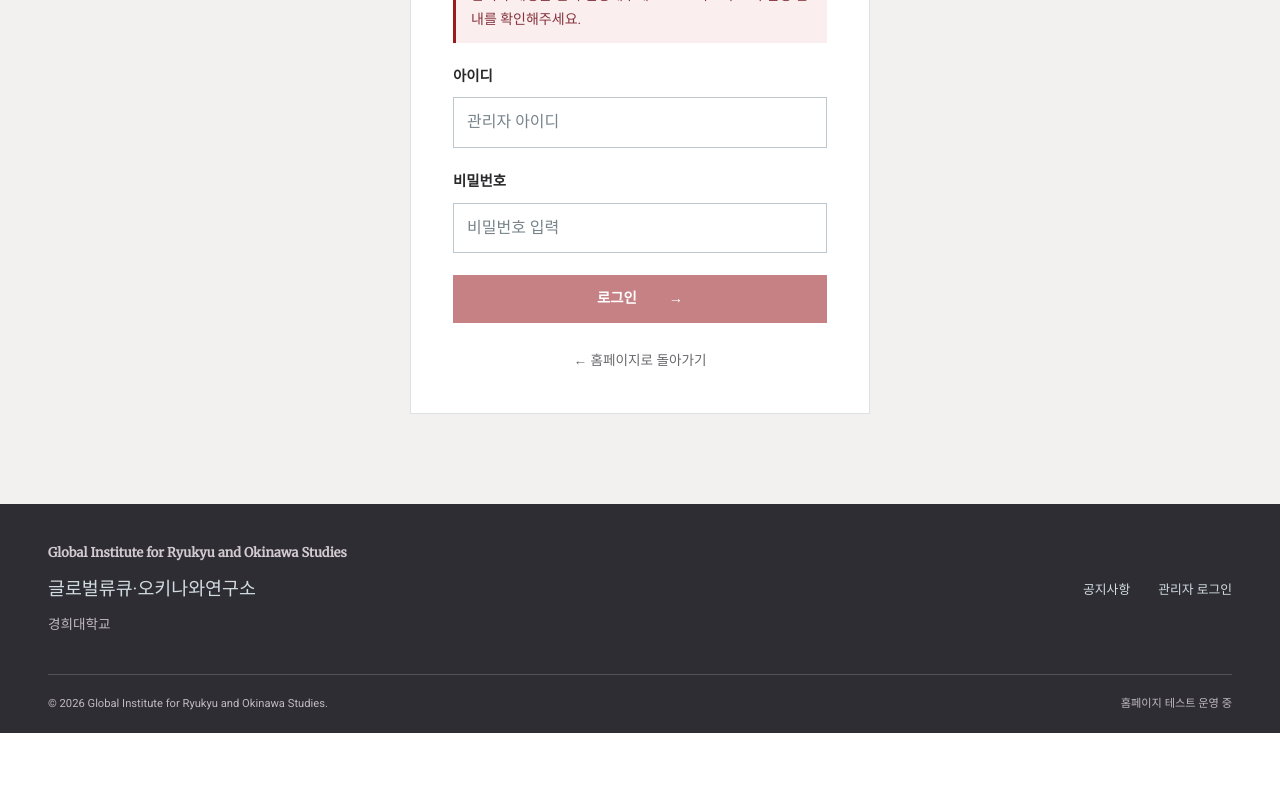
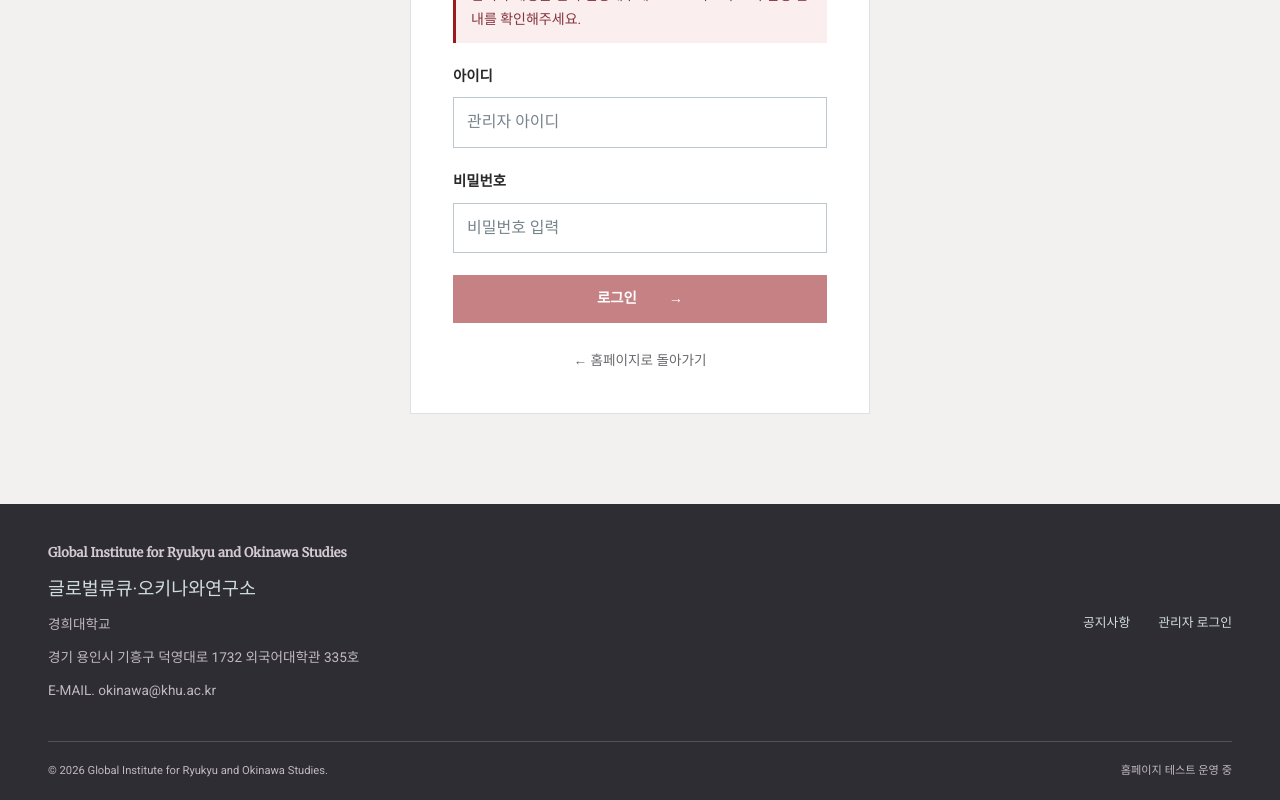
Before and after one commit to choi586/global-ryukyu-okinawa, a Next.js app: page /admin/login in a window 1280 px wide. Shown: the part 454-1254 px from the top of the page. Before the commit the page ends 1187 px from the top, so only its background shows below. Built offline with nearby package versions, Linux system fonts and the light colour scheme; no server answers.

Commit message:
Add institute address and email to footer

```diff
--- a/src/app/globals.css
+++ b/src/app/globals.css
@@ -2476,3 +2476,12 @@ body {
     font-size: 16px;
   }
 }
+
+.footer-contact {
+  font-style: normal;
+  line-height: 1.8;
+}
+.footer-contact a:hover {
+  color: #fff;
+  text-decoration: underline;
+}
--- a/src/components/footer.tsx
+++ b/src/components/footer.tsx
@@ -8,6 +8,12 @@ export function Footer() {
           <p className="eyebrow">{institute.englishName}</p>
           <strong>글로벌류큐·오키나와연구소</strong>
           <p>경희대학교</p>
+          <address className="footer-contact">
+            <p>경기 용인시 기흥구 덕영대로 1732 외국어대학관 335호</p>
+            <p>
+              E-MAIL. <a href="mailto:okinawa@khu.ac.kr">okinawa@khu.ac.kr</a>
+            </p>
+          </address>
         </div>
         <div className="footer-links">
           <Link href="/news">공지사항</Link>
```
